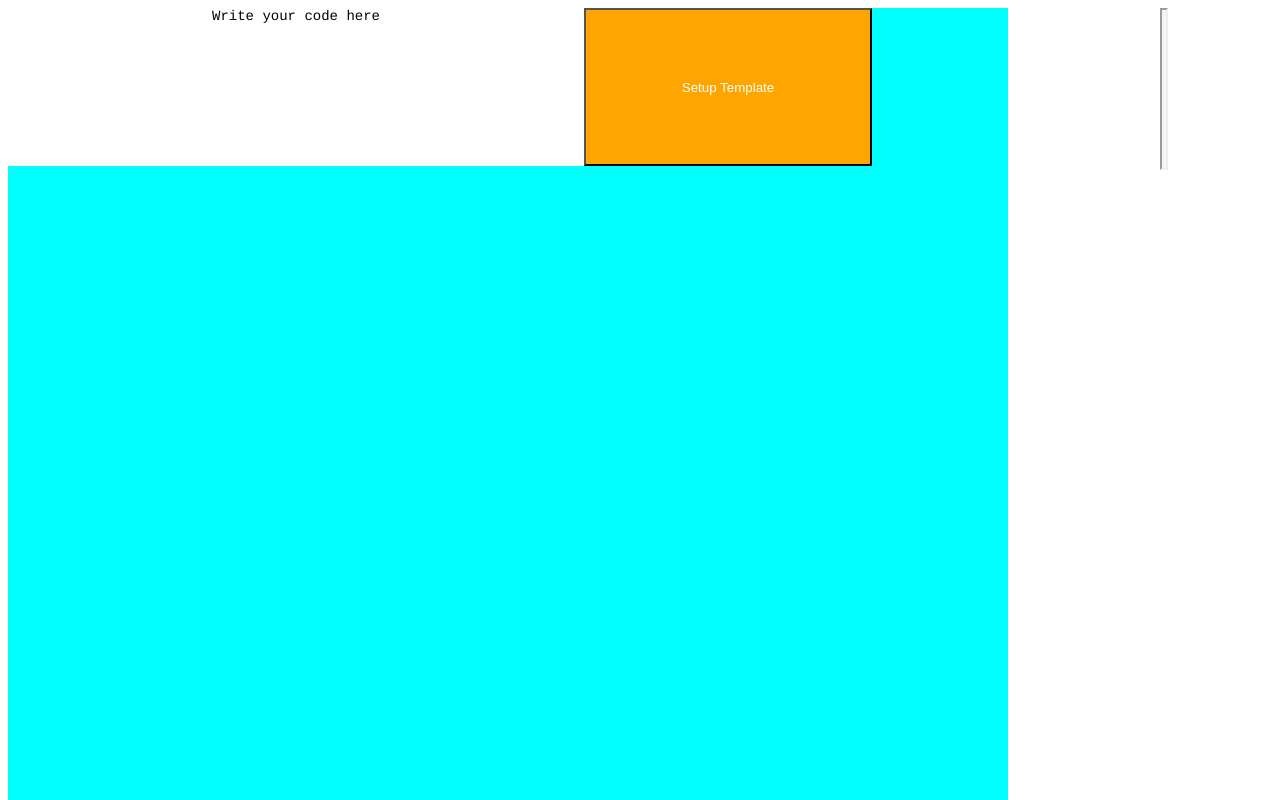
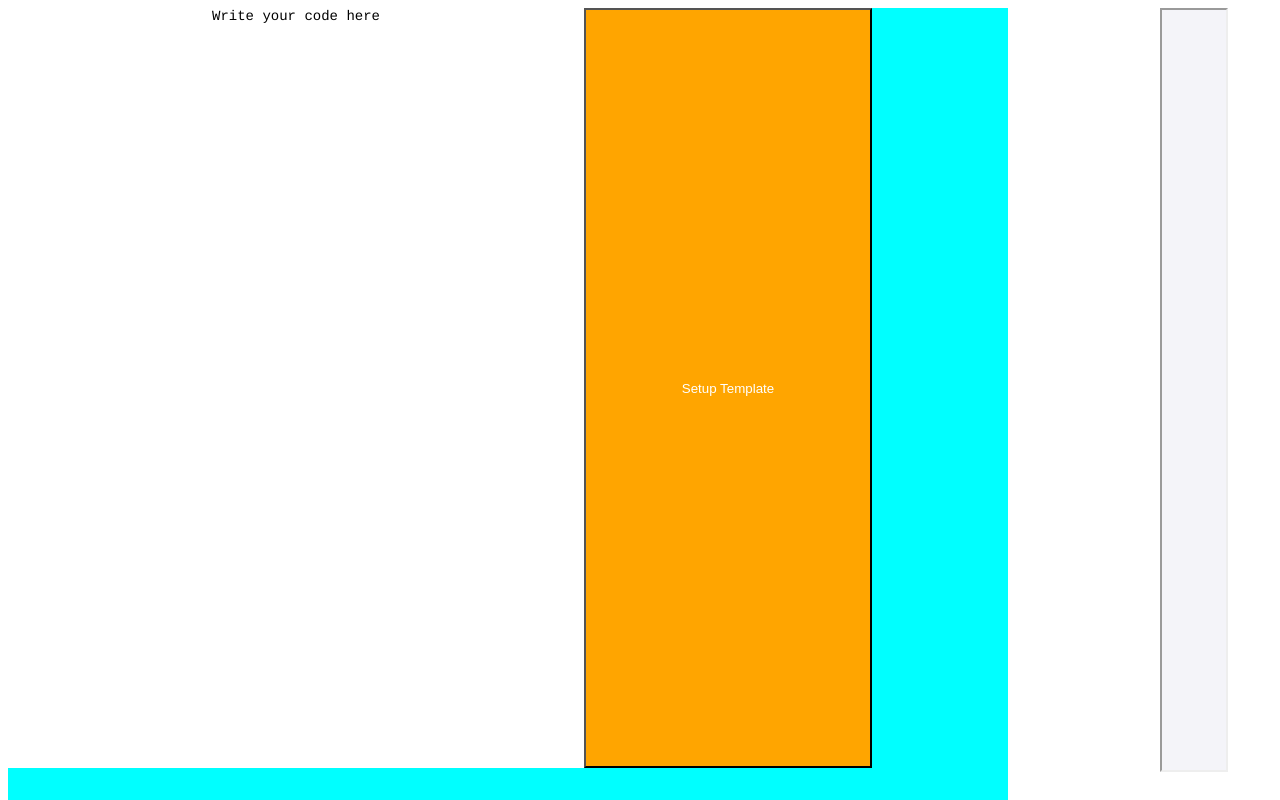
Before and after one commit to D4Q2/CodeEditor, a plain HTML site: page index.html in a window 1280 px wide. Shown: the top 800 px of the page. Drawn offline with Linux system fonts and the light colour scheme.

Commit message:
Update style.css

```diff
--- a/style.css
+++ b/style.css
@@ -44,6 +44,9 @@ button {
 }
 
 .container {
+  position: absolute;
+  height: 95vh;
+  width: 95vw;
   display: grid;
   grid-template-columns: 45vw 45vw;
   grid-template-rows: auto;
```
